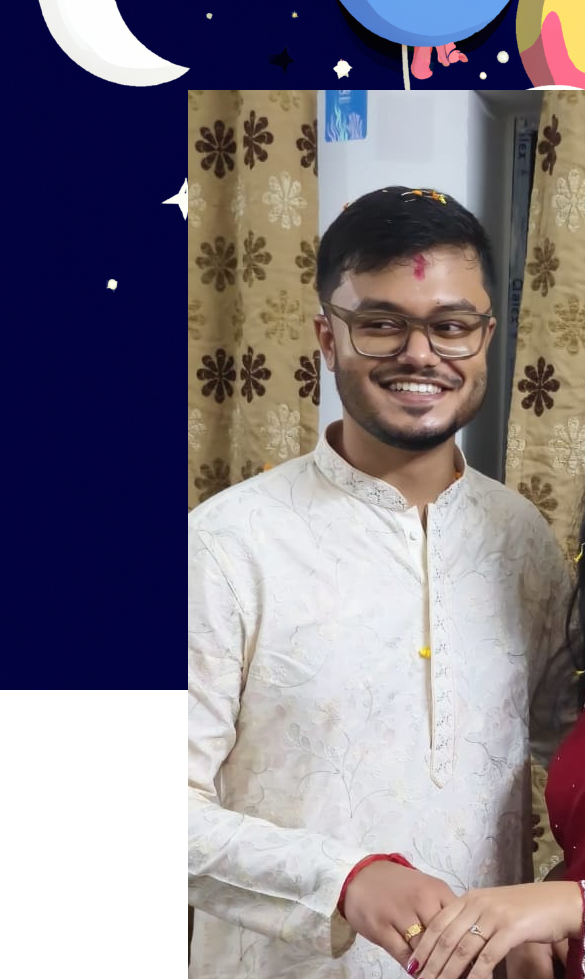
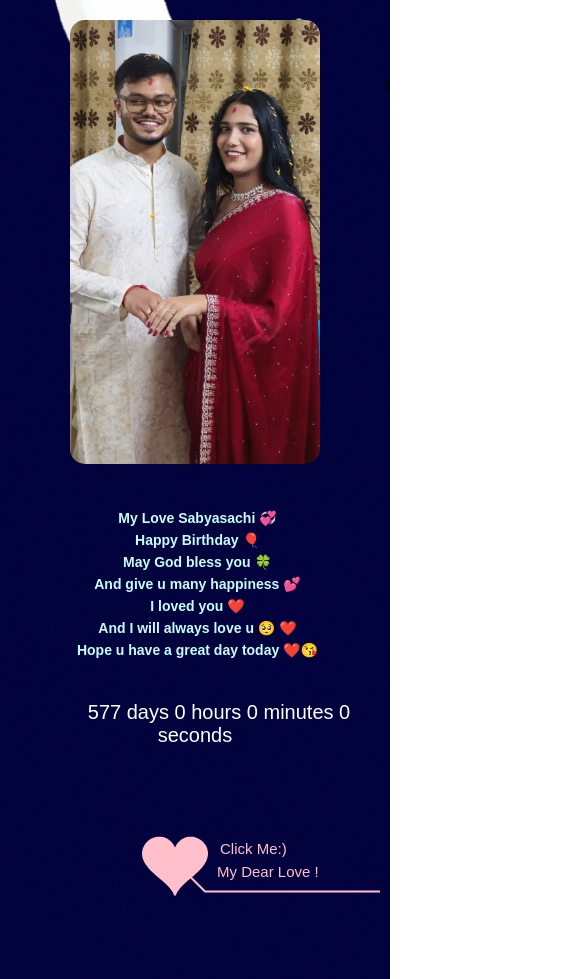
Before and after one commit to z9xqv7mkt3wl8psa/birthday, a plain HTML site: page index.html in a window 390 px wide. Shown: the top 979 px of the page, 585 px wide, since content can reach past the window. Drawn offline with Linux system fonts and the light colour scheme.

Commit message:
Update default.css

```diff
--- a/file/default.css
+++ b/file/default.css
@@ -1,3 +1,4 @@
+/* Base styles */
 body {
   margin: 0;
   padding: 0;
@@ -9,36 +10,51 @@ body {
   color: white;
   overflow: auto;
 }
+
 a {
   color: white;
   font-size: 14px;
 }
+
 #main {
   width: 100%;
 }
+
 #wrap {
   position: relative;
   margin: 0 auto;
-  width: 1100px;
-  height: 680px;
+  width: 100%;
+  max-width: 1100px;
+  height: auto;
   margin-top: 10px;
 }
+
 #text {
-  width: 272px;
-  height: 560px;
-  left: 188px;
+  width: 25%;
+  min-width: 200px;
+  height: auto;
+  left: 15%;
   top: 80px;
   position: absolute;
 }
+
+#text img {
+  width: 100%;
+  max-width: 250px;
+  border-radius: 15px;
+  margin-bottom: 20px;
+}
+
 #code {
   display: none;
   color: rgb(196, 255, 255);
-  font-size: 16px;
-  margin-top: 70px;
-  line-height: 25px;
   font-size: larger;
   font-weight: bolder;
+  line-height: 25px;
+  text-align: center;
+  margin-top: 20px;
 }
+
 #clock-box {
   position: absolute;
   left: 60px;
@@ -46,41 +62,117 @@ a {
   font-size: 28px;
   display: none;
 }
+
 #clock-box a {
   font-size: 28px;
   text-decoration: none;
 }
+
 #clock {
   margin-left: 48px;
 }
+
 #clock .digit {
   font-size: 64px;
 }
+
 #canvas {
+  display: block;
   margin: 0 auto;
-  width: 1100px;
-  height: 680px;
+  width: 100%;
+  height: auto;
+  max-width: 1100px;
 }
+
 #error {
   margin: 0 auto;
   text-align: center;
   margin-top: 60px;
   display: none;
 }
+
 .hand {
   cursor: pointer;
 }
+
 .say {
   margin-left: 5px;
 }
+
 .space {
   margin-right: 150px;
 }
 
-#message-box{
+#message-box {
   position: absolute;
-  margin-top:450px;
+  margin-top: 450px;
   font-size: 25px;
   font-family: monospace;
+  width: 100%;
+  text-align: center;
+  padding: 0 10px;
+  box-sizing: border-box;
+}
 
+/* ------------------------- */
+/* ✅ MEDIA QUERY FOR PHONES */
+/* ------------------------- */
+@media screen and (max-width: 768px) {
+  body {
+    font-size: 12px;
+  }
+
+  #wrap {
+    width: 100%;
+    padding: 10px;
+    box-sizing: border-box;
+    display: flex;
+    flex-direction: column;
+    align-items: center;
+  }
+
+  #text {
+    position: static;
+    width: 100%;
+    text-align: center;
+    margin-bottom: 20px;
+  }
+
+  #text img {
+    width: 80%;
+    max-width: 250px;
+  }
+
+  #code {
+    display: block;
+    font-size: 14px;
+    line-height: 22px;
+    text-align: center;
+  }
+
+  #clock-box {
+    position: static;
+    margin-top: 20px;
+    text-align: center;
+    font-size: 20px;
+    display: block;
+  }
+
+  #clock .digit {
+    font-size: 48px;
+  }
+
+  #canvas {
+    width: 100% !important;
+    height: auto !important;
+  }
+
+  #message-box {
+    font-size: 18px;
+    margin-top: 350px;
+  }
+
+  .space {
+    margin-right: 20px;
+  }
 }
```
